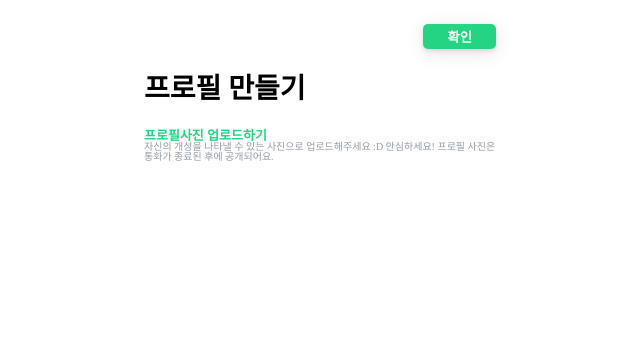
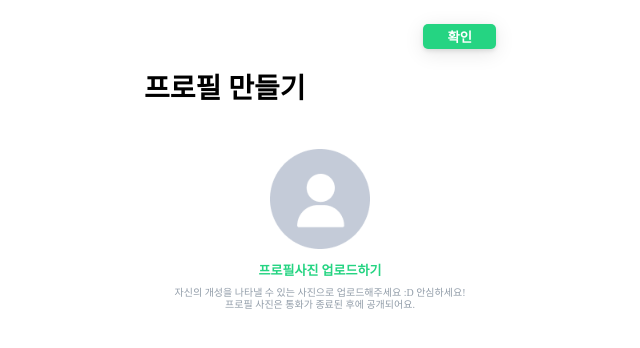
Before and after one commit to 2donny/devkor-hack, a React (Create React App) app in the folder client/: page /me in a window 1280 px wide. Shown: the top 348 px of the page, without its empty margins (320-960 px from the left). Built offline with nearby package versions, Linux system fonts and the light colour scheme; some icons are missing.

Commit message:
useReducer in Profile.tsx

```diff
--- a/client/src/components/profile/ProfileMain.tsx
+++ b/client/src/components/profile/ProfileMain.tsx
@@ -1,20 +1,67 @@
+import { MouseEvent } from 'react';
 import styled from 'styled-components';
+import { ProfileAction, ProfileState } from './types';
 
 interface Props {
   title: string;
 }
 
+function reducer(state: ProfileState, action: ProfileAction) {
+  switch (action.type) {
+    case 'setName':
+      return {
+          ...state,
+          name
+      };
+    case 'setUniv':
+      return { count: state.count - 1 };
+
+    default:
+      throw new Error();
+  }
+}
+
 export default function ProfileMain({ title }: Props) {
+  const handleFileOnChange = (e: React.ChangeEvent<HTMLInputElement>) => {
+    if (!e.target.files) return null;
+
+    const files = e.target.files;
+    const __file = files[0];
+    const __size = files[0].size;
+
+    if (__size > 10000000) {
+      // 10MB 이상이면 용량 제한
+      return alert(
+        '사진 최대 용량을 초과했습니다. 사진 용량은 최대 10MB입니다. ',
+      );
+    }
+
+    const fileReader = new FileReader();
+    fileReader.readAsDataURL(__file);
+    fileReader.onload = (e) => {
+      setProfileImgSrc(e.target!.result as string);
+    };
+
+    setProfileFile(__file);
+  };
+
   return (
     <Container>
       <STitle>{title}</STitle>
-      <ProfileImageWrapper>
+      <ProfileImageWrapper htmlFor="input-file">
+        <img src="/unknown.png" />
         <p className="green">프로필사진 업로드하기</p>
         <p className="gray">
           자신의 개성을 나타낼 수 있는 사진으로 업로드해주세요 :D 안심하세요!
           프로필 사진은 통화가 종료된 후에 공개되어요.
         </p>
       </ProfileImageWrapper>
+      <input
+        id="input-file"
+        type="file"
+        onChange={handleFileOnChange}
+        style={{ display: 'none' }}
+      />
     </Container>
   );
 }
@@ -28,8 +75,14 @@ const STitle = styled.h1`
   margin: 1.5rem 0;
 `;
 
-const ProfileImageWrapper = styled.div`
+const ProfileImageWrapper = styled.label`
+  display: flex;
+  flex-direction: column;
+  justify-content: center;
+  align-items: center;
   margin: 1.5rem 0;
+  text-align: center;
+  cursor: pointer;
   .green {
     color: #25d482;
     font-size: 13px;
@@ -39,5 +92,14 @@ const ProfileImageWrapper = styled.div`
     color: #929da9;
     font-size: 10px;
     font-weight: 500;
+    padding: 0 30px;
+    margin: 10px 0;
+    line-height: 12px;
+  }
+  img {
+    width: 100px;
+    height: 100px;
+    margin: 20px 0 15px;
+    cursor: pointer;
   }
 `;
```
Also changed, not shown: client/src/components/profile/types.d.ts (added, +26 -0 lines), client/public/unknown.png (added).
